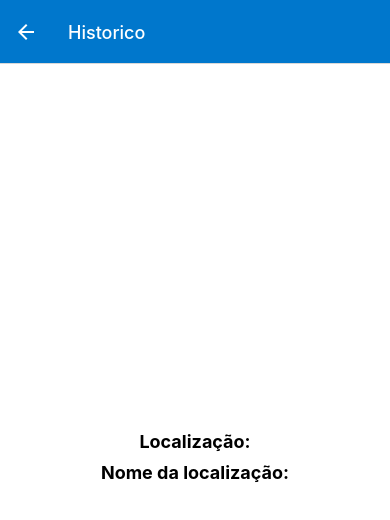
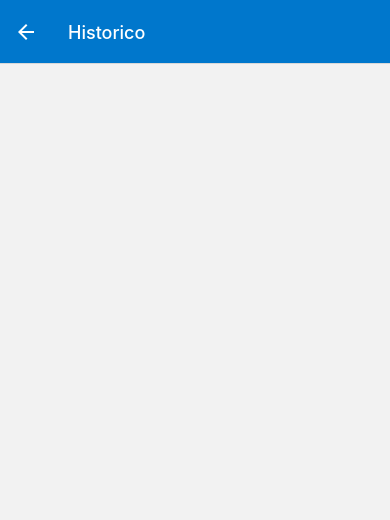
Before and after one commit to Edualvesilva/exercicio-app-com-recursos-nativos, a React Native app: screen /Historico in a window 390 px wide. Shown: the top 520 px of the page. Built offline with nearby package versions, Linux system fonts and the light colour scheme.

Commit message:
Async storage nao funcional mais de um save

```diff
--- a/screens/Comeceagora.js
+++ b/screens/Comeceagora.js
@@ -85,8 +85,10 @@ export default function Comeceagora({ navigation }) {
           location: location,
           texto: texto,
         };
-        const jsonValue = JSON.stringify(data);
-        await AsyncStorage.setItem("@edusalve", jsonValue);
+        let historico = await AsyncStorage.getItem("@edusalve");
+        historico = historico ? JSON.parse(historico) : [];
+        historico.push(data);
+        await AsyncStorage.setItem("@edusalve", JSON.stringify(historico));
         setIsLocationSaved(true);
       }
     } catch (error) {
--- a/screens/Historico.js
+++ b/screens/Historico.js
@@ -1,21 +1,16 @@
 import React, { useState, useEffect } from "react";
-import { View, Text, Image, StyleSheet } from "react-native";
+import { View, Text, Image, StyleSheet, ScrollView } from "react-native";
 import AsyncStorage from "@react-native-async-storage/async-storage";
 
 export default function Historico() {
-  const [image, setImage] = useState(null);
-  const [location, setLocation] = useState(null);
-  const [texto, setTexto] = useState("");
+  const [historico, setHistorico] = useState([]);
 
   useEffect(() => {
     const loadHistorico = async () => {
       try {
         const jsonValue = await AsyncStorage.getItem("@edusalve");
         if (jsonValue !== null) {
-          const data = JSON.parse(jsonValue);
-          setImage(data.image);
-          setLocation(data.location);
-          setTexto(data.texto);
+          setHistorico(JSON.parse(jsonValue));
         }
       } catch (error) {
         console.log("Error loading data from AsyncStorage:", error);
@@ -26,21 +21,28 @@ export default function Historico() {
   }, []);
 
   return (
-    <View style={styles.container}>
-      {image && <Image source={{ uri: image }} style={styles.image} />}
+    <ScrollView>
+      {historico.map((item, index) => (
+        <View key={index} style={styles.itemContainer}>
+          <Text style={styles.title}>Imagem {index + 1}:</Text>
+          {item.image && (
+            <Image source={{ uri: item.image }} style={styles.image} />
+          )}
 
           <Text style={styles.title}>Localização:</Text>
-      {location && (
+          {item.location && (
             <Text style={styles.text}>
-          Latitude: {location.coords.latitude}
+              Latitude: {item.location.coords.latitude}
               {"\n"}
-          Longitude: {location.coords.longitude}
+              Longitude: {item.location.coords.longitude}
             </Text>
           )}
 
           <Text style={styles.title}>Nome da localização:</Text>
-      <Text style={styles.text}>{texto}</Text>
+          <Text style={styles.text}>{item.texto}</Text>
         </View>
+      ))}
+    </ScrollView>
   );
 }
 
```
Lines whose indentation alone changed are shown as unchanged.
